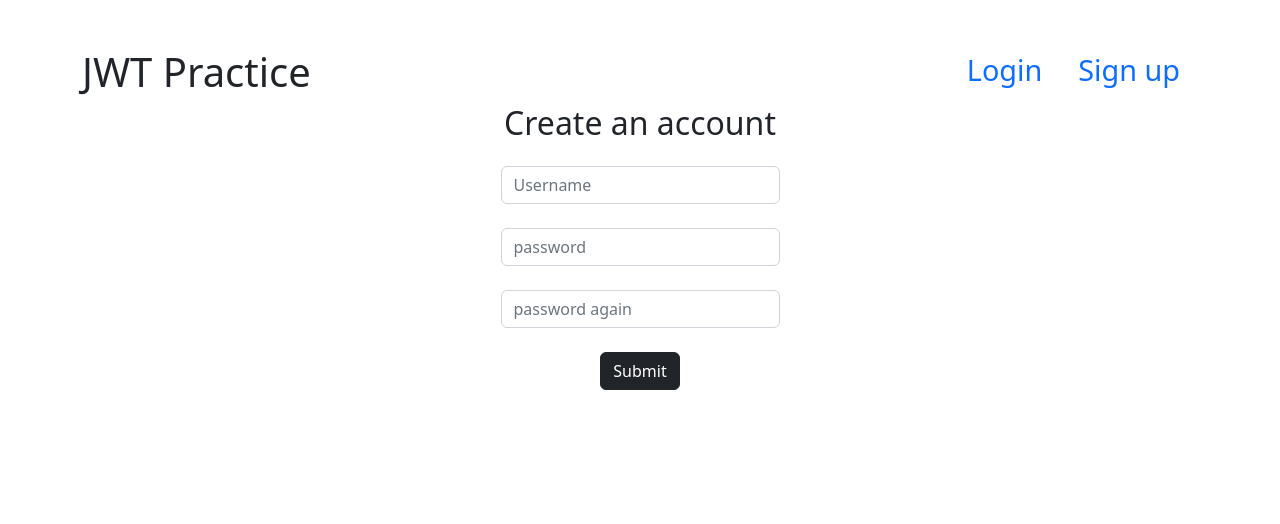
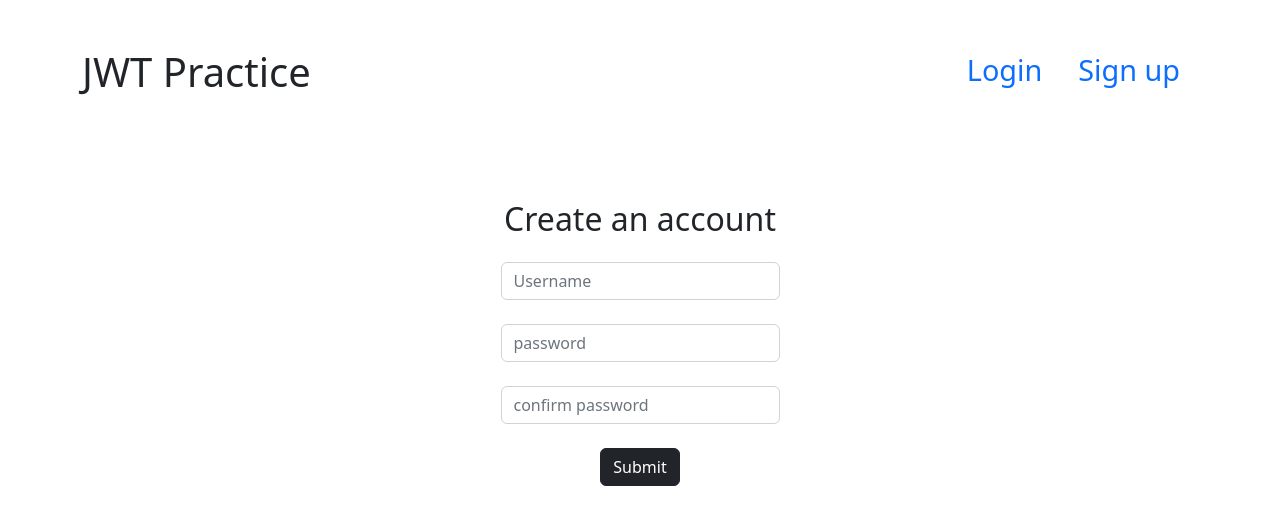
Before and after one commit to eslamicoo912/Login-Registeration-With-JWT-Using-MERN-Stack, a React (Create React App) app in the folder frontend/: page /register in a window 1280 px wide. Shown: the top 524 px of the page. Built offline with nearby package versions, Linux system fonts and the light colour scheme.

Commit message:
some fixes on jwt

```diff
--- a/frontend/src/pages/Login/Login.js
+++ b/frontend/src/pages/Login/Login.js
@@ -19,9 +19,9 @@ const Login = () => {
   };
 
   return (
-    <div className="register text-center">
+    <div className="register text-center mt-5 pt-5">
       <form onSubmit={handleSubmit}>
-        <h2>Create an account</h2>
+        <h2>Sign In</h2>
         <input
           className="form-control w-25 my-4 m-auto"
           type="text"
--- a/frontend/src/pages/Registeration/Registeration.js
+++ b/frontend/src/pages/Registeration/Registeration.js
@@ -20,7 +20,7 @@ const Registeration = () => {
   };
 
   return (
-    <div className="register text-center">
+    <div className="register text-center mt-5 pt-5">
       <form onSubmit={handleSubmit}>
         <h2>Create an account</h2>
         <input
@@ -45,7 +45,7 @@ const Registeration = () => {
           name="password2"
           value={formData.password2}
           onChange={handleChange}
-          placeholder="password again"
+          placeholder="confirm password"
         />
         <button className="btn btn-dark" type="submit">
           Submit
```
Also changed, not shown: 2 other files (tests, documents, lock files or other folders).
